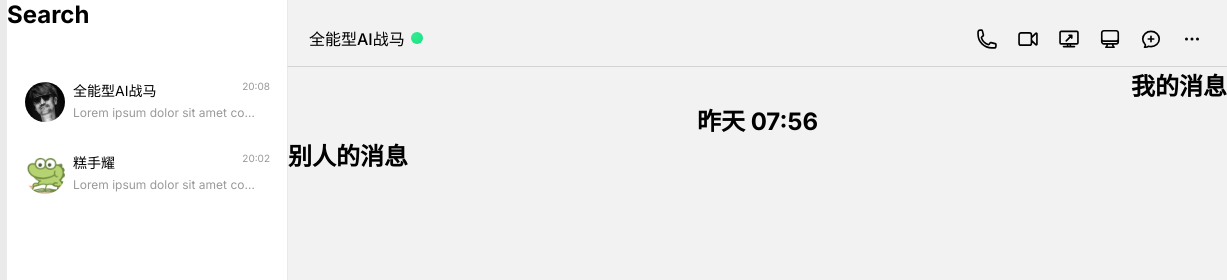
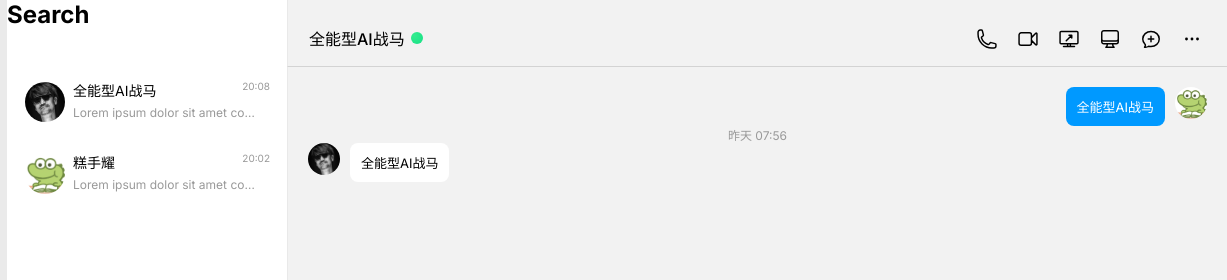
Before and after one commit to zjy-dev/grpc-go-chatroom, a plain HTML site: page static/qq.html in a window 1280 px wide. Shown: the top 280 px of the page, 53-1280 px from the left. Drawn offline with Linux system fonts and the light colour scheme.

Commit message:
✨ feat(front-end): add main(chat area)

```diff
--- a/static/css/menu.css
+++ b/static/css/menu.css
@@ -33,7 +33,7 @@ menu {
 menu svg {
     width: 22px;
     height: 22px;
-    stroke-width: 1.8;
+    stroke-width: 1.6;
 }
 
 menu svg:hover {
--- a/static/qq.html
+++ b/static/qq.html
@@ -32,14 +32,46 @@
 
         align-items: center;
         flex-direction: column;
+        padding-top: 20px;
       }
 
-      .main__user-message {
+      .main__user-message-box {
         align-self: flex-end;
+        margin-right: 20px;
+        display: flex;
+        gap: 10px;
       }
 
-      .main__other-message {
+      .main__message {
+        background-color: #0099ff;
+        color: #ffffff;
+        font-weight: 400;
+        font-size: 13px;
+        border-radius: 8px;
+        padding: 10px 11px 10px 11px;
+      }
+
+      .main__other-message-box {
         align-self: flex-start;
+        margin-left: 20px;
+        display: flex;
+        gap: 10px;
+      }
+      .main__message--other {
+        background-color: #ffffff;
+        color: #000000;
+      }
+
+      .main__avatar {
+        width: 32px;
+        height: 32px;
+        border-radius: 50%;
+      }
+
+      .main__time {
+        font-weight: 400;
+        font-size: 12px;
+        color: #999999;
       }
     </style>
   </head>
@@ -269,9 +301,15 @@
     </section>
 
     <main>
-      <div class="main__user-message">我的消息</div>
+      <div class="main__user-message-box">
+        <div class="main__message">全能型AI战马</div>
+        <img class="main__avatar" src="./avatar.jpg" alt="User Avatar" />
+      </div>
       <div class="main__time">昨天 07:56</div>
-      <div class="main__other-message">别人的消息</div>
+      <div class="main__other-message-box">
+        <img class="main__avatar" src="./markae-avatar.jpg" alt="User Avatar" />
+        <div class="main__message main__message--other">全能型AI战马</div>
+      </div>
     </main>
   </body>
 </html>
```
